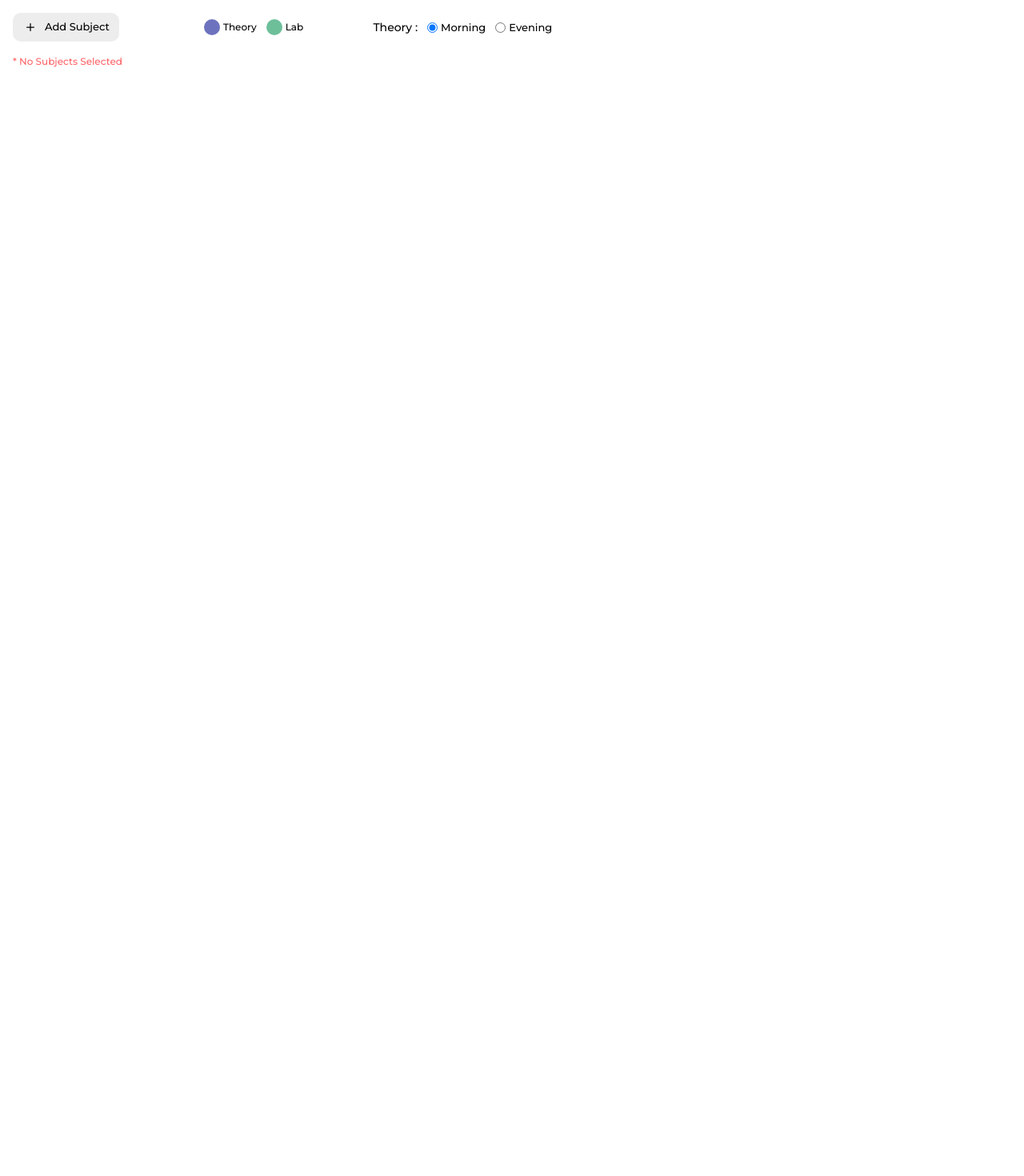
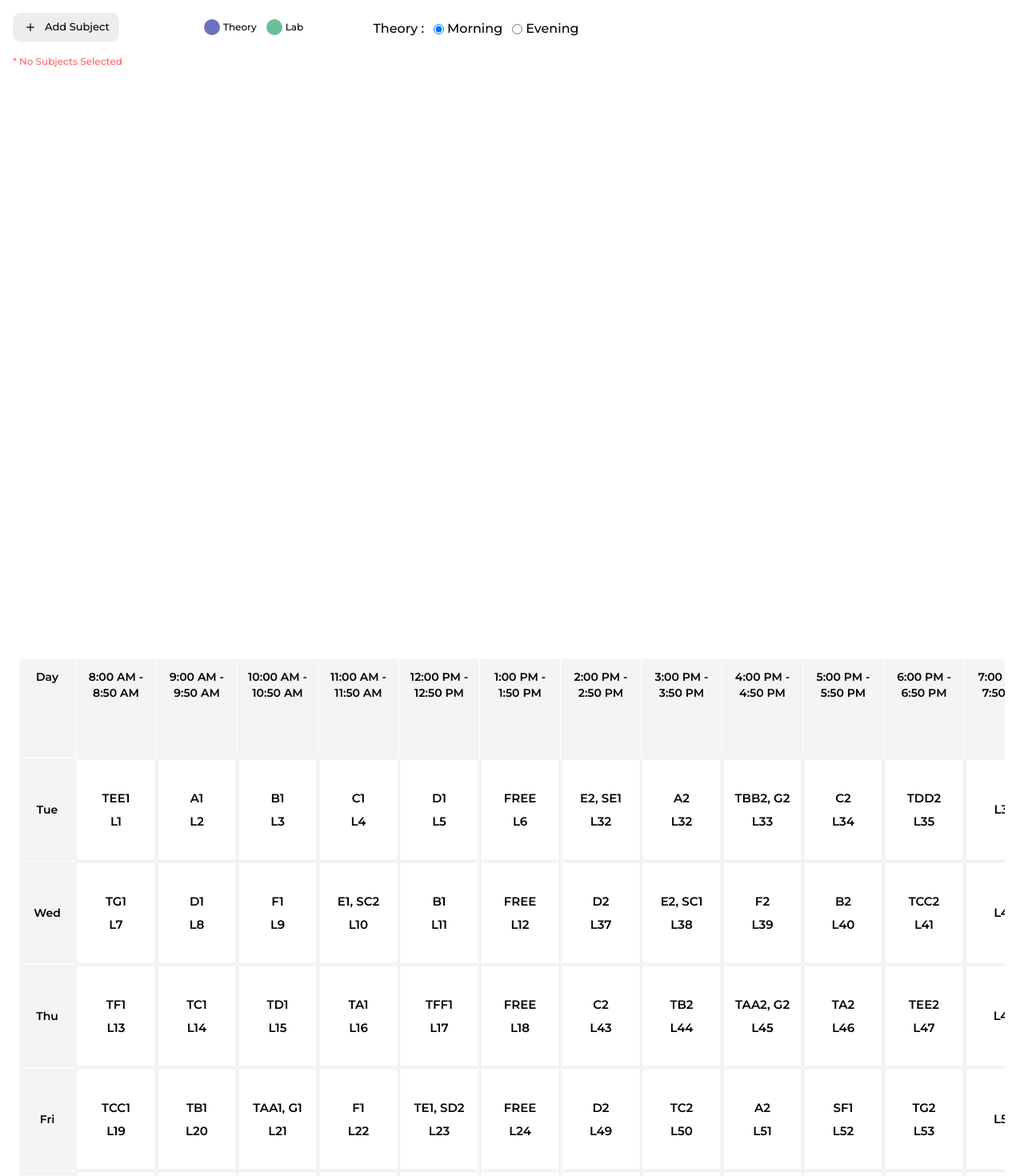
Before and after one commit to hemanth5055/vit-timetable-scheduler, a React (Vite) app: page / in a window 1280 px wide. Shown: the top 1470 px of the page at 80% size. Before the commit the page ends 800 px from the top, so only its background shows below. Built offline with nearby package versions, Linux system fonts and the light colour scheme.

Commit message:
Added timetable UI

```diff
--- a/src/App.jsx
+++ b/src/App.jsx
@@ -2,6 +2,7 @@ import React, { useState } from "react";
 import Selectedsubjects from "./components/Selectedsubjects";
 import Subjectconfig from "./components/Subjectconfig";
 import Sidebar from "./components/Sidebar";
+import Timetable from "./components/Timetable";
 
 export default function App() {
   const [isSidebarOpen, setIsSidebarOpen] = useState(false);
@@ -16,8 +17,12 @@ export default function App() {
         <Selectedsubjects sidebar={setIsSidebarOpen}></Selectedsubjects>
         <Subjectconfig></Subjectconfig>
       </div>
+      {/* find-combinations-button */}
+      <div className="w-full h-[80px] "></div>
       {/* Time-Table-Page */}
-      <div className="w-full"></div>
+      <div className="w-full">
+        <Timetable></Timetable>
+      </div>
 
       {/* sidebar */}
       {isSidebarOpen ? (
--- a/src/components/AvailableSubjects.jsx
+++ b/src/components/AvailableSubjects.jsx
@@ -21,7 +21,7 @@ export default function AvailableSubjects({ name, isLab }) {
 
   return (
     <div className="relative w-full bg-white dark:bg-[#292929] flex justify-between items-center p-2 py-3 rounded-[8px]">
-      <h2 className="font-mont font-medium text-[13px] select-none dark:text-white">
+      <h2 className="font-mont font-medium text-[15px] select-none dark:text-white">
         {name}
       </h2>
 
--- a/src/components/SelectedSubjectsItem.jsx
+++ b/src/components/SelectedSubjectsItem.jsx
@@ -16,7 +16,7 @@ export default function Selecteditem({ name, isLab }) {
 
   return (
     <div className="relative w-full bg-[#ededed] dark:bg-[#292929] flex justify-between items-center p-2 py-3 rounded-[8px]">
-      <h2 className="font-mont font-medium text-[13px] select-none dark:text-white">
+      <h2 className="font-mont font-medium text-[15px] select-none dark:text-white">
         {name}
       </h2>
       <div
--- a/src/components/Selectedsubjects.jsx
+++ b/src/components/Selectedsubjects.jsx
@@ -41,7 +41,7 @@ export default function Selectedsubjects({ sidebar }) {
         </div>
       </div>
       {/* show-selected-subject */}
-      <div className="w-full flex flex-col h-full overflow-y-scroll gap-3">
+      <div className="w-full flex flex-col h-full scrollbar-hidden overflow-y-scroll gap-3">
         {/* subject-item */}
         {Object.keys(selectedSubjects).length > 0 ? (
           Object.entries(selectedSubjects).map(([key, value]) => (
--- a/src/components/Sidebar.jsx
+++ b/src/components/Sidebar.jsx
@@ -31,7 +31,7 @@ export default function Sidebar({ setIsSidebarOpen }) {
           {/* Theory Section */}
           <div
             className="w-1/2 flex flex-col gap-2 overflow-y-auto pr-1"
-            style={{ maxHeight: "100%" }}
+            style={{ height: "calc(100vh - 70px)" }}
           >
             <h2 className="font-mont font-medium text-[13px] select-none dark:text-white">
               Theory :
@@ -44,7 +44,7 @@ export default function Sidebar({ setIsSidebarOpen }) {
           {/* Lab Section */}
           <div
             className="w-1/2 flex flex-col gap-2 overflow-y-auto pr-1"
-            style={{ maxHeight: "100%" }}
+            style={{ height: "calc(100vh - 70px)" }}
           >
             <h2 className="font-mont font-medium text-[13px] select-none dark:text-white">
               Lab :
--- a/src/components/Subjectconfig.jsx
+++ b/src/components/Subjectconfig.jsx
@@ -12,15 +12,15 @@ export default function Subjectconfig() {
   const { selectedSubjects, setMorning } = useContext(DataContext);
 
   return (
-    <div className="w-[65%] flex flex-col p-2 gap-2 overflow-y-scroll">
+    <div className="w-[65%] flex flex-col p-2 gap-2 scrollbar-hidden overflow-y-scroll">
       {/* select-morning-evening */}
       <div className="w-full p-2 flex gap-3 items-center">
-        <h2 className="font-medium font-mont text-[14px] select-none dark:text-white">
+        <h2 className="font-medium font-mont text-[16px] select-none dark:text-white">
           Theory :
         </h2>
         {/* radio buttons for morning and evening */}
         <div className="flex gap-3">
-          <label className="flex items-center gap-1 text-[13px] font-mont font-medium dark:text-white">
+          <label className="flex  items-center gap-1 text-[16px] font-mont font-medium dark:text-white">
             <input
               type="radio"
               name="theoryTime"
@@ -31,7 +31,7 @@ export default function Subjectconfig() {
             Morning
           </label>
 
-          <label className="flex items-center gap-1 text-[13px] font-mont font-medium dark:text-white">
+          <label className="flex items-center gap-1 text-[16px] font-mont font-medium dark:text-white">
             <input
               type="radio"
               name="theoryTime"
--- a/src/components/Subjectslots.jsx
+++ b/src/components/Subjectslots.jsx
@@ -30,7 +30,7 @@ export default function Subjectslots({ name, isLab }) {
     <div className="w-full flex flex-col p-2 gap-4">
       {/* show-name-and-type */}
       <div className="w-full flex gap-2 items-center">
-        <h2 className="font-medium font-mont text-[18px] select-none dark:text-white">
+        <h2 className="font-medium font-mont text-[20px] select-none dark:text-white">
           {name}
         </h2>
         <div
@@ -50,7 +50,7 @@ export default function Subjectslots({ name, isLab }) {
               checked={selectedSlots.includes(slot)}
               className="w-5 h-5 appearance-none border border-gray-400 dark:border-gray-600 rounded bg-white dark:bg-gray-700 checked:bg-blue-400 transition-colors duration-200"
             />
-            <h2 className="font-medium font-mont text-[13px] select-none dark:text-white">
+            <h2 className="font-medium font-mont text-[15px] select-none dark:text-white">
               {slot}
             </h2>
           </div>
--- /dev/null
+++ b/src/components/Timetable.jsx
@@ -0,0 +1,85 @@
+import React, { useContext } from "react";
+import { DataContext } from "../context/Datacontext";
+
+export default function Timetable() {
+  const { theoryDataTimeTable, labDataTimeTable } = useContext(DataContext);
+  const weekdays = ["Tue", "Wed", "Thu", "Fri", "Sat"];
+  const totalSlots = 12;
+
+  const formatTime = (mins) => {
+    const hours = Math.floor(mins / 60);
+    const minutes = mins % 60;
+    const suffix = hours >= 12 ? "PM" : "AM";
+    const displayHour = hours % 12 === 0 ? 12 : hours % 12;
+    return `${displayHour}:${minutes.toString().padStart(2, "0")} ${suffix}`;
+  };
+
+  return (
+    <div className="w-full h-screen overflow-auto bg-white dark:bg-[#121212] p-4">
+      <div className="grid grid-cols-[70px_repeat(12,minmax(100px,1fr))] w-full h-full gap-px text-sm text-center font-mont rounded-md overflow-hidden">
+
+        {/* Header Row */}
+        <div className="bg-gray-100 dark:bg-[#1f1f1f] dark:text-gray-400 py-3 font-semibold sticky left-0 z-10">
+          Day
+        </div>
+        {[...Array(totalSlots)].map((_, i) => {
+          const startMinutes = 8 * 60 + i * 60;
+          const endMinutes = startMinutes + 50;
+          return (
+            <div
+              key={i}
+              className="bg-gray-100 dark:bg-[#1f1f1f] dark:text-gray-400 p-3 font-semibold"
+            >
+              {formatTime(startMinutes)} - {formatTime(endMinutes)}
+            </div>
+          );
+        })}
+
+        {/* Data Rows */}
+        {weekdays.map((day, rowIndex) => {
+          const theoryRow = theoryDataTimeTable[rowIndex] || [];
+          const labRow = labDataTimeTable[rowIndex] || [];
+
+          return (
+            <React.Fragment key={day}>
+              {/* Day Label */}
+              <div className="bg-gray-100 dark:bg-[#1f1f1f] text-black dark:text-gray-400 flex justify-center items-center py-3 font-semibold sticky left-0 z-10">
+                {day}
+              </div>
+
+              {/* Time Slots */}
+              {Array.from({ length: totalSlots }).map((_, colIndex) => {
+                const theorySlot = theoryRow[colIndex] || "";
+                const labSlot = labRow[colIndex] || "";
+                const isEmpty = !theorySlot && !labSlot;
+                return (
+                  <div
+                    key={colIndex}
+                    className={`bg-white dark:bg-[#262626] text-black dark:text-white p-2 min-h-[60px] flex flex-col items-center justify-center border gap-2 border-gray-200 dark:border-[#1f1f1f] ${
+                      isEmpty ? "opacity-40" : ""
+                    }`}
+                  >
+                    {theorySlot && (
+                      <span className="text-[15px] font-semibold">
+                        {Array.isArray(theorySlot)
+                          ? theorySlot.join(", ")
+                          : theorySlot}
+                      </span>
+                    )}
+                    {labSlot && (
+                      <span className="text-[15px] font-semibold ">
+                        {Array.isArray(labSlot)
+                          ? labSlot.join(", ")
+                          : labSlot}
+                      </span>
+                    )}
+                  </div>
+                );
+              })}
+            </React.Fragment>
+          );
+        })}
+      </div>
+    </div>
+  );
+}
--- a/src/context/Datacontext.jsx
+++ b/src/context/Datacontext.jsx
@@ -1,6 +1,7 @@
 import { createContext, useState } from "react";
 import theoryData from "../data/theory.subjects";
 import labData from "../data/lab.subjects";
+import { theoryDataTimeTable, labDataTimeTable } from "../data/timetable";
 
 export const DataContext = createContext();
 
@@ -17,6 +18,8 @@ export const DataContextProvider = ({ children }) => {
         labData,
         morning,
         setMorning,
+        theoryDataTimeTable,
+        labDataTimeTable,
       }}
     >
       {children}
--- a/src/index.css
+++ b/src/index.css
@@ -7,3 +7,13 @@ html,
 body {
   @apply bg-white dark:bg-black;
 }
+
+
+.scrollbar-hidden {
+  scrollbar-width: none; /* Firefox */
+  -ms-overflow-style: none;  /* IE and Edge */
+}
+
+.scrollbar-hidden::-webkit-scrollbar {
+  display: none; /* Chrome, Safari, Opera */
+}
```
Also changed, not shown: src/data/timetable.js (+5 -5 lines).
